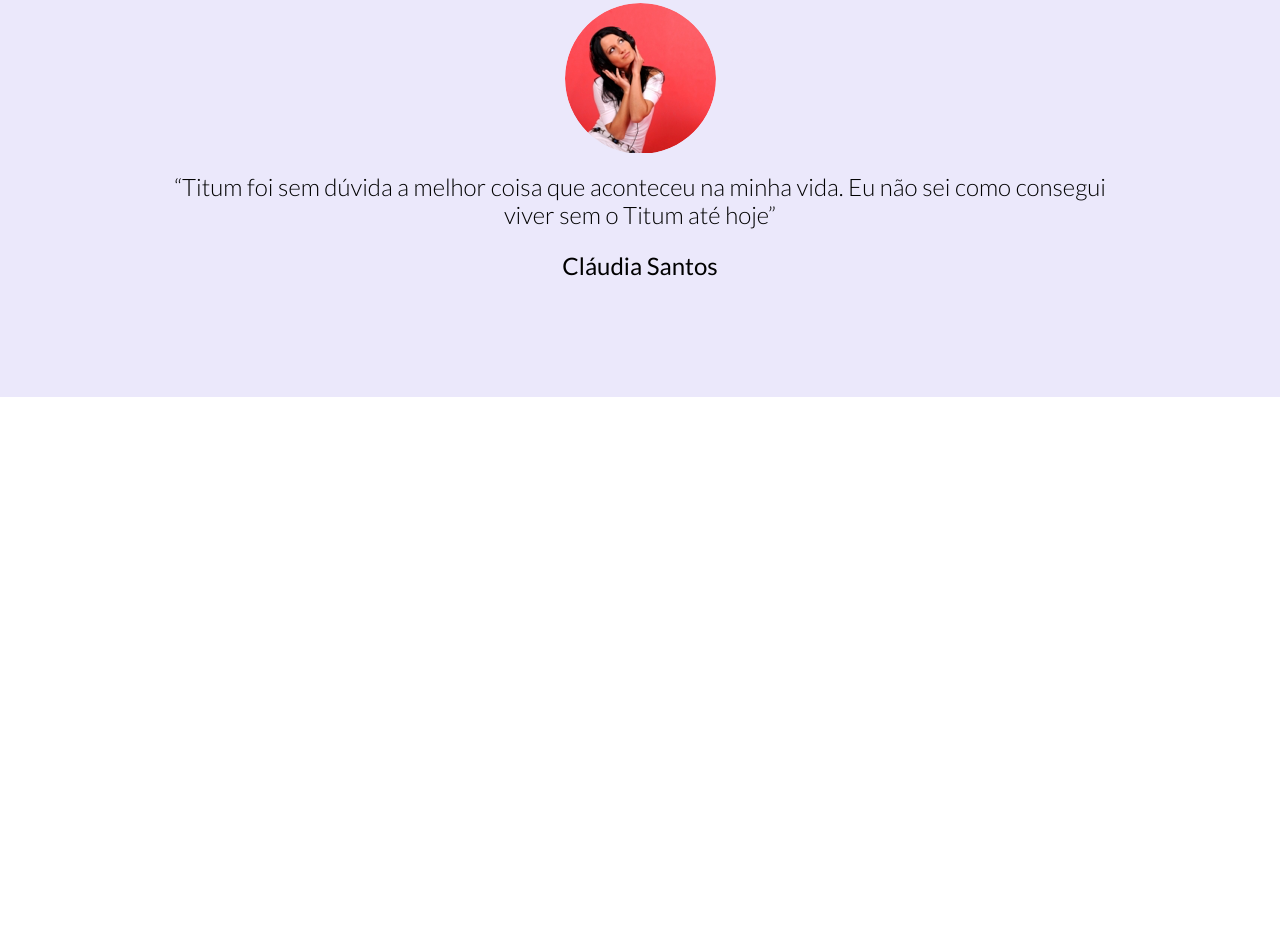
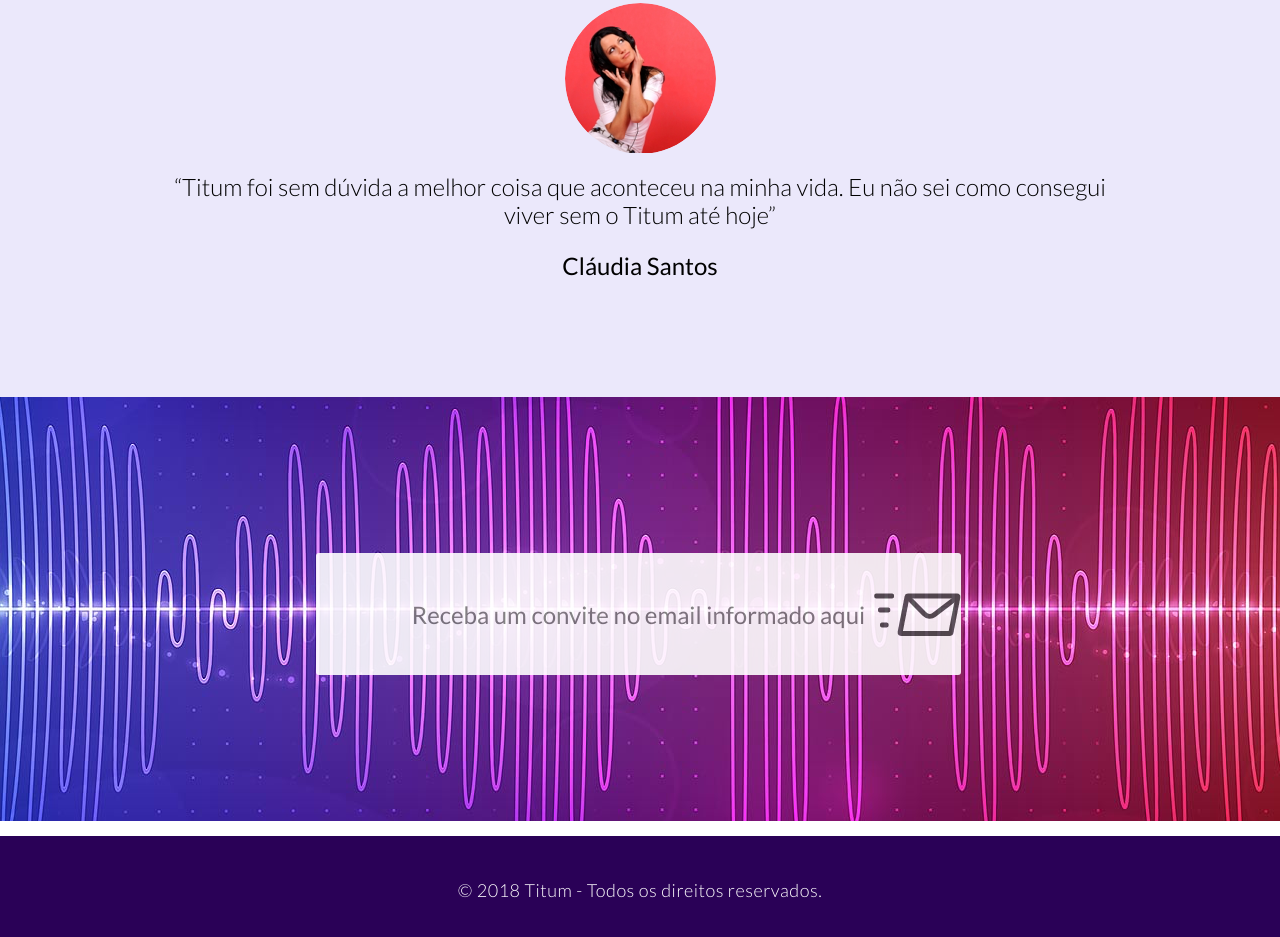
Before and after one commit to Leobo8/pm-projetos, a plain HTML site: page pm-proj007/index.html in a window 1280 px wide. Shown: the part 1430-2367 px from the top of the page. Before the commit the page ends 1872 px from the top, so only its background shows below. Drawn offline with Linux system fonts and the light colour scheme.

Commit message:
footer finalizado

```diff
--- a/pm-proj007/estilo.css
+++ b/pm-proj007/estilo.css
@@ -144,3 +144,50 @@ button {
     font-weight: 500;
     margin: 0;
 }
+
+#convite {
+    width: 100%;
+    height: 439px;
+    background-image: url('img/fundo-convite.png');
+    background-repeat: no-repeat;
+}
+
+#convite #container {
+    text-align: center;
+    padding-top: 156px;
+}
+
+#convite #container .email {
+    width: 641px;
+    height: 120px;
+    color: #4a4a4a;
+    font-size: 24px;
+    font-weight: 400;
+    border-radius: 3px;
+    border: none;
+    text-align: center;
+    background-image: url('img/botao-convite.png');
+    background-repeat: no-repeat;
+    background-position: right;
+    background-color: #fff;
+    opacity: 0.89;
+}
+
+#convite #container form button {
+    padding: 0;
+}
+
+#rodape #container {
+    width: 100%;
+    height: 91px;
+    text-align: center;
+    padding-top: 44px;
+    background-color: #2a0157;
+}
+
+#rodape #container span {
+    color: #fff;
+    font-size: 18px;
+    font-weight: 300;
+    letter-spacing: 0.5px;
+}
--- a/pm-proj007/index.html
+++ b/pm-proj007/index.html
@@ -44,12 +44,15 @@
     </section>
     <section id="convite">
         <div id="container">
-
+            <form action="">
+                <input class="email" type="email" name="enderecoemail" placeholder="Receba um convite no email informado aqui">
+                <button type="submit"></button>
+            </form>
         </div>
     </section>
-    <footer>
+    <footer id="rodape">
         <div id="container">
-
+            <span>© 2018 Titum - Todos os direitos reservados.</span>
         </div>
     </footer>
 </body>
```
